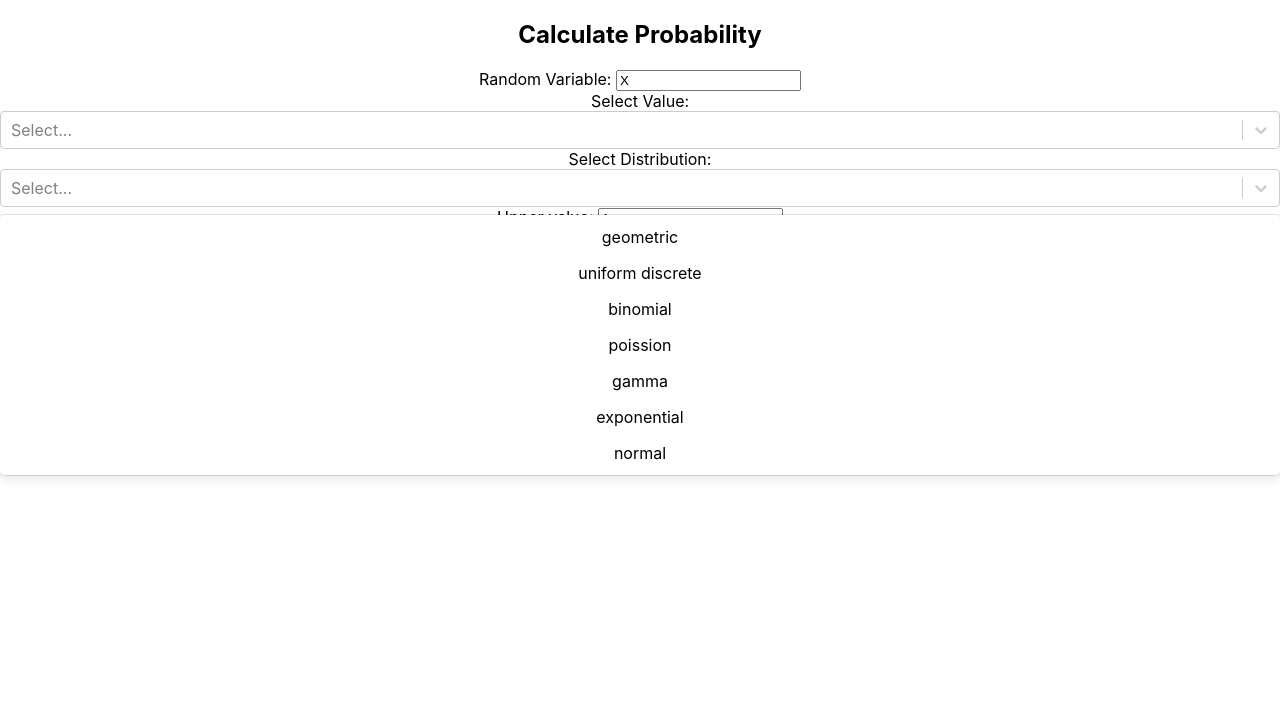
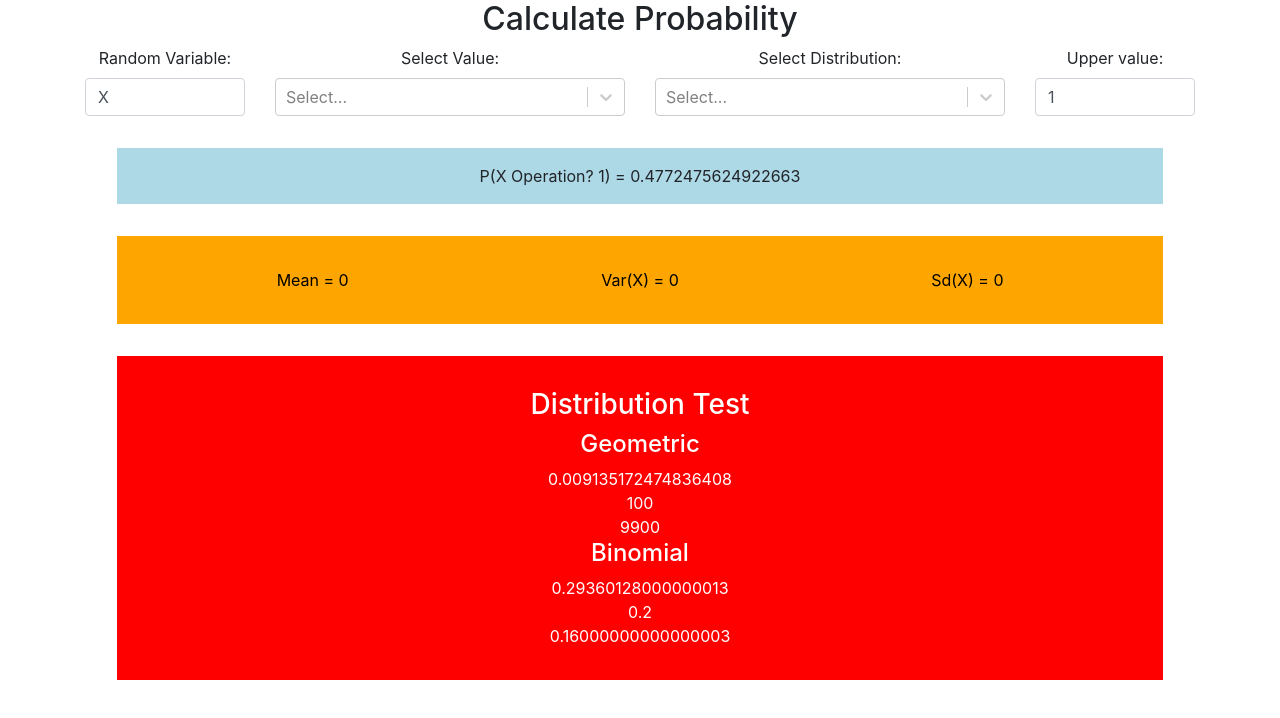
Before and after one commit to Farooq-azam-khan/statistics-and-probability-calculator, a React (Create React App) app: page / in a window 1280 px wide. Shown: the top 718 px of the page. Built offline with nearby package versions, Linux system fonts and the light colour scheme.

Commit message:
added binomial and geometric distribution

```diff
--- a/src/App.js
+++ b/src/App.js
@@ -1,11 +1,15 @@
 import React from "react";
 import "./App.css";
 import Distribution from "./components/Distributions";
+import "bootstrap/dist/css/bootstrap.min.css";
+import Container from "react-bootstrap/Container";
 
 function App() {
   return (
     <div className="App">
-      <Distribution />
+      <Container>
+        <Distribution />
+      </Container>
     </div>
   );
 }
--- a/src/components/Distributions.js
+++ b/src/components/Distributions.js
@@ -1,5 +1,6 @@
 import React from "react";
 import Select from "react-select";
+import { Row, Col } from "react-bootstrap";
 
 const operationOptions = [
   { value: "=", label: "=" },
@@ -27,6 +28,8 @@ export default class Distributions extends React.Component {
       upper: 1,
       operation: "<",
       distribution: "",
+      mean: 0,
+      variance: 0,
       output: Math.random()
     };
   }
@@ -67,16 +70,18 @@ export default class Distributions extends React.Component {
     return (
       <div>
         <h2>Calculate Probability</h2>
-        <div>
+        <Row>
+          <Col xs="2">
             <label for="rand-var">Random Variable:</label>{" "}
             <input
+              className="form-control"
               id="rand-var"
               type="text"
               value={this.state.randomVariable}
               onChange={this.handleRandomVar}
             />
-        </div>
-        <div styles={{ margin: "1rem" }}>
+          </Col>
+          <Col xs="4">
             <label for="select-op">Select Value: </label>
             <Select
               id="select-op"
@@ -86,23 +91,30 @@ export default class Distributions extends React.Component {
               onChange={this.handleOperation}
               options={operationOptions}
             />
+          </Col>
+          <Col xs="4">
             <label for="select-dist">Select Distribution: </label>
             <Select
               id="select-dist"
-            defaultMenuIsOpen={true}
+              // defaultMenuIsOpen={true}
               // defaultInputValue={operationOptions[0].label}
               value={this.state.distribution}
               onChange={this.handleDistribution}
               options={distributionOptions}
             />
+          </Col>
+          <Col xs="2">
             <label for="upper-bound-value">Upper value:</label>{" "}
             <input
+              className="form-control"
               id="upper-bound-value"
               type="number"
               value={this.state.upper}
               onChange={this.handleUpper}
             />
-          <div
+          </Col>
+        </Row>
+        <Row
           style={{
             display: "flex",
             backgroundColor: "lightblue",
@@ -112,16 +124,98 @@ export default class Distributions extends React.Component {
             justifyContent: "center"
           }}
         >
-            <div>
+          <Row>
             {`P(${this.state.randomVariable} ${
               this.state.operation.value
                 ? this.state.operation.value
                 : "Operation?"
             } ${this.state.upper}) = ${this.state.output}`}
-            </div>
-          </div>
+          </Row>
+        </Row>
+        <Row
+          style={{
+            backgroundColor: "orange",
+            margin: "2rem",
+            padding: "2rem",
+            textAlign: "center",
+            color: "black",
+            justifyContent: "center"
+          }}
+        >
+          <Col>{`Mean = ${this.state.mean}`}</Col>
+          <Col>
+            {`Var(${this.state.randomVariable}) = ${this.state.variance}`}
+          </Col>
+          <Col>{`Sd(X) = ${Math.sqrt(this.state.variance)}`}</Col>
+        </Row>
+        <div
+          style={{
+            backgroundColor: "red",
+            margin: "2rem",
+            padding: "2rem",
+            textAlign: "center",
+            color: "white",
+            justifyContent: "center"
+          }}
+        >
+          <h3>Distribution Test</h3>
+          <h4>Geometric</h4>
+          <div>{geometricDistribution(0.01).prob(10)}</div>
+          <div>{geometricDistribution(0.01).mean}</div>
+          <div>{geometricDistribution(0.01).var}</div>
+          <h4>Binomial</h4>
+          <div>{binomialDistribution(8, 0.2).prob(2)}</div>
+          <div>{binomialDistribution(8, 0.2).mean}</div>
+          <div>{binomialDistribution(8, 0.2).var}</div>
         </div>
       </div>
     );
   }
 }
+
+function factorial(x) {
+  // validating the input
+  x = parseInt(x, 10);
+  if (isNaN(x)) return 1;
+
+  // if x below 0, return 1
+  if (x <= 0) return 1;
+  // if x above 170, return infinity
+  if (x > 170) return Infinity;
+  // calculating the factorial
+  var y = 1;
+  for (var i = x; i > 0; i--) {
+    y *= i;
+  }
+  return y;
+}
+
+function choose(n, k) {
+  // validating the input
+  n = parseInt(n, 10);
+  if (isNaN(n)) n = 0;
+  if (n < 0) n = 0;
+
+  k = parseInt(k, 10);
+  if (isNaN(k)) k = 0;
+  if (k < 0) k = 0;
+  if (k > n) k = n;
+
+  return factorial(n) / (factorial(k) * factorial(n - k));
+}
+
+const geometricDistribution = p => {
+  return {
+    prob: x => Math.pow(1 - p, x - 1) * p,
+    mean: 1 / p,
+    var: (1 - p) / (p * p)
+  };
+};
+
+const binomialDistribution = (n, p) => {
+  return {
+    prob: x => choose(n, x) * Math.pow(p, x) * Math.pow(1 - p, n - x),
+    mean: p,
+    var: (1 - p) * p
+  };
+};
```
Lines whose indentation alone changed are shown as unchanged.
